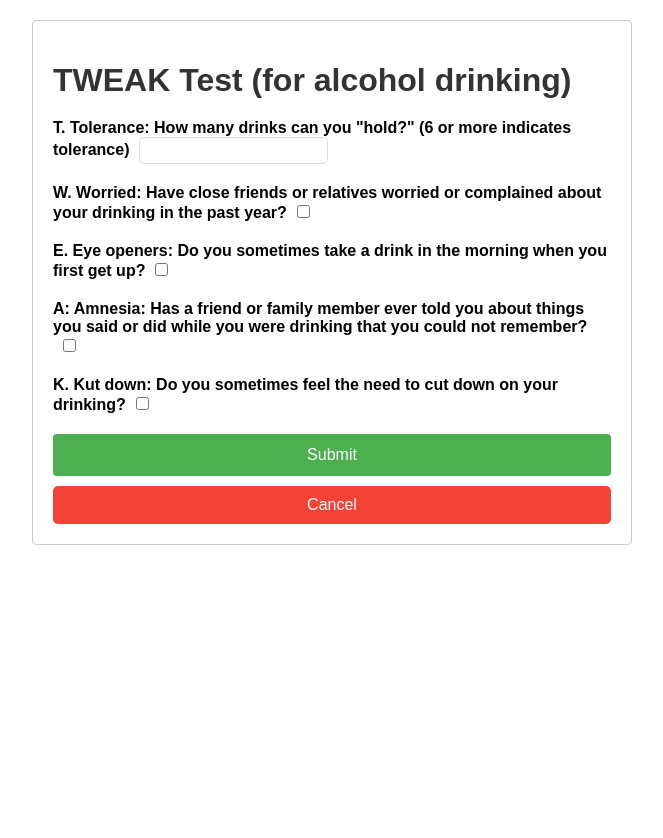
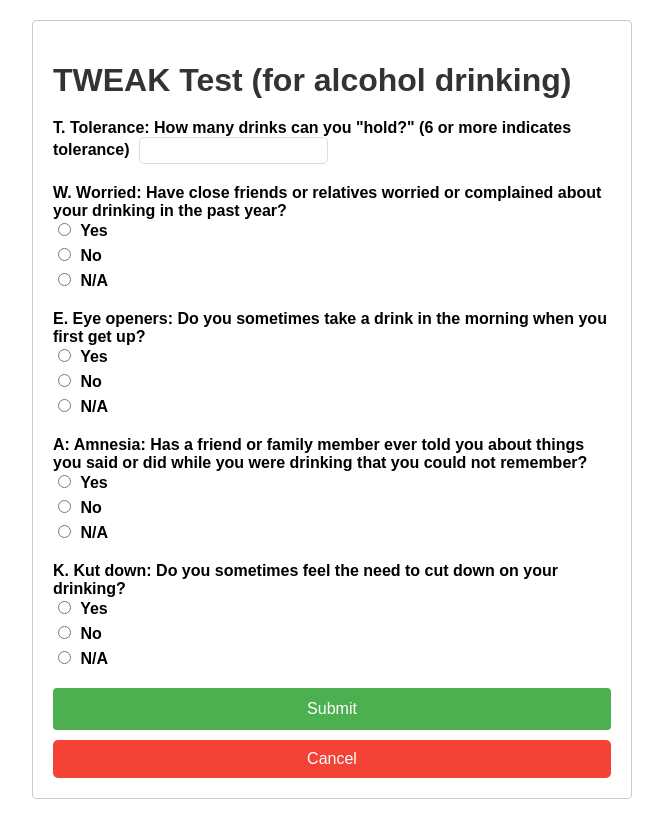
Before and after one commit to oliviahealth/Navigator, a React (Vite) app: page /tweak-test/1 in a window 1280 px wide. Shown: the top 838 px of the page, without its empty margins (308-971 px from the left). Built offline with nearby package versions, Linux system fonts and the light colour scheme.

Commit message:
Fixed the bugs with Substance Use History form, Substance Use Relapse form, and tweak test form.

```diff
--- a/src/components/SubstanceUseHistory.jsx
+++ b/src/components/SubstanceUseHistory.jsx
@@ -4,17 +4,17 @@ import { useParams } from 'react-router-dom';
 import Cookies from 'js-cookie';
 
 const initialSubstances = [
-  { name: 'Alcohol', everUsed: false, usedDuringPregnancy: false, dateLastUsed: '' },
-  { name: 'Amphetamines (ex. Adderall, “meth”)', everUsed: false, usedDuringPregnancy: false, dateLastUsed: '' },
-  { name: 'Benzodiazepines (ex. Xanax)', everUsed: false, usedDuringPregnancy: false, dateLastUsed: '' },
-  { name: 'Cannabis (“marijuana”)', everUsed: false, usedDuringPregnancy: false, dateLastUsed: '' },
-  { name: 'Cocaine', everUsed: false, usedDuringPregnancy: false, dateLastUsed: '' },
-  { name: 'Heroin', everUsed: false, usedDuringPregnancy: false, dateLastUsed: '' },
-  { name: 'Kush (synthetic marijuana)', everUsed: false, usedDuringPregnancy: false, dateLastUsed: '' },
-  { name: 'Prescription Drugs (ex. pain medications)', everUsed: false, usedDuringPregnancy: false, dateLastUsed: '' },
-  { name: 'Tobacco', everUsed: false, usedDuringPregnancy: false, dateLastUsed: '' },
-  { name: '', everUsed: false, usedDuringPregnancy: false, dateLastUsed: '', isOther: true },
-  { name: '', everUsed: false, usedDuringPregnancy: false, dateLastUsed: '', isOther: true },
+  { name: 'Alcohol', everUsed: '', usedDuringPregnancy: '', dateLastUsed: '' },
+  { name: 'Amphetamines (ex. Adderall, “meth”)', everUsed: '', usedDuringPregnancy: '', dateLastUsed: '' },
+  { name: 'Benzodiazepines (ex. Xanax)', everUsed: '', usedDuringPregnancy: '', dateLastUsed: '' },
+  { name: 'Cannabis (“marijuana”)', everUsed: '', usedDuringPregnancy: '', dateLastUsed: '' },
+  { name: 'Cocaine', everUsed: '', usedDuringPregnancy: '', dateLastUsed: '' },
+  { name: 'Heroin', everUsed: '', usedDuringPregnancy: '', dateLastUsed: '' },
+  { name: 'Kush (synthetic marijuana)', everUsed: '', usedDuringPregnancy: '', dateLastUsed: '' },
+  { name: 'Prescription Drugs (ex. pain medications)', everUsed: '', usedDuringPregnancy: '', dateLastUsed: '' },
+  { name: 'Tobacco', everUsed: '', usedDuringPregnancy: '', dateLastUsed: '' },
+  { name: '', everUsed: '', usedDuringPregnancy: '', dateLastUsed: '', isOther: true },
+  { name: '', everUsed: '', usedDuringPregnancy: '', dateLastUsed: '', isOther: true },
 ];
 
 
--- a/src/components/TweakTest.jsx
+++ b/src/components/TweakTest.jsx
@@ -7,32 +7,53 @@ const TweakTest = () => {
   const { patientId } = useParams();
   const [answers, setAnswers] = useState({
     tolerance: '',
-    worried: false,
-    eyeOpeners: false,
-    amnesia: false,
-    kutDown: false,
+    worried: '',
+    eyeOpeners: '',
+    amnesia: '',
+    kutDown: '',
   });
 
   const handleInputChange = (event) => {
-    const { name, value, type, checked } = event.target;
+    const { name, value } = event.target;
     setAnswers({
       ...answers,
-      [name]: type === 'checkbox' ? checked : value
+      [name]: value
     });
   };
 
   const calculateScore = () => {
     let score = 0;
-    score += answers.tolerance >= 6 ? 2 : 0;
-    score += answers.worried ? 2 : 0;
-    score += answers.eyeOpeners ? 1 : 0;
-    score += answers.amnesia ? 1 : 0;
-    score += answers.kutDown ? 1 : 0;
+    // Question 1: Tolerance
+    if (answers.tolerance >= 6) {
+      score += 2;
+    }
+    // Question 2: Worried
+    if (answers.worried === 'yes') {
+      score += 2;
+    }
+    // Question 3: Eye openers
+    if (answers.eyeOpeners === 'yes') {
+      score += 1;
+    }
+    // Question 4: Amnesia
+    if (answers.amnesia === 'yes') {
+      score += 1;
+    }
+    // Question 5: Kut down
+    if (answers.kutDown === 'yes') {
+      score += 1;
+    }
     return score;
   };
 
+
   const handleSubmit = async (event) => {
     event.preventDefault();
+    const score = calculateScore();
+    if (score >= 2) {
+      alert("You scored " + score + ". You meet the criteria for likely harmful drinking and are recommended to submit to a further and more stringent medical evaluation.");
+    }
+
     const accessToken = Cookies.get('accessToken');
     try {
       const response = await fetch(`${import.meta.env.VITE_API_URL}/api/insert_forms/tweak_test/${patientId}`, {
@@ -41,7 +62,7 @@ const accessToken = Cookies.get('accessToken');
           'Content-Type': 'application/json',
           'Authorization': `Bearer ${accessToken}`
         },
-        body: JSON.stringify(answers),
+        body: JSON.stringify({...answers, score: score}),
       });
       if (!response.ok) {
         throw new Error(`HTTP error! status: ${response.status}`);
@@ -49,9 +70,10 @@ const accessToken = Cookies.get('accessToken');
       const data = await response.json();
       window.history.back();
     } catch (error) {
-      console.error('failed to submit');
+      console.error('failed to submit', error);
     }
   };
+
 
   const handleCancel = () => {
     window.history.back();
@@ -77,48 +99,132 @@ const accessToken = Cookies.get('accessToken');
         <div className={styles.question}>
           <label>
             W. Worried: Have close friends or relatives worried or complained about your drinking in the past year?
+            <label>
               <input
-              type="checkbox"
+                type="radio"
                 name="worried"
-              checked={answers.worried}
+                value="yes"
+                checked={answers.worried === 'yes'}
                 onChange={handleInputChange}
-            />
+              /> Yes
+            </label>
+            <label>
+              <input
+                type="radio"
+                name="worried"
+                value="no"
+                checked={answers.worried === 'no'}
+                onChange={handleInputChange}
+              /> No
+            </label>
+            <label>
+              <input
+                type="radio"
+                name="worried"
+                value="n/a"
+                checked={answers.worried === 'n/a'}
+                onChange={handleInputChange}
+              /> N/A
+            </label>
           </label>
         </div>
 
         <div className={styles.question}>
           <label>
             E. Eye openers: Do you sometimes take a drink in the morning when you first get up?
+            <label>
               <input
-              type="checkbox"
+                type="radio"
                 name="eyeOpeners"
-              checked={answers.eyeOpeners}
+                value="yes"
+                checked={answers.eyeOpeners === 'yes'}
                 onChange={handleInputChange}
-            />
+              /> Yes
+            </label>
+            <label>
+              <input
+                type="radio"
+                name="eyeOpeners"
+                value="no"
+                checked={answers.eyeOpeners === 'no'}
+                onChange={handleInputChange}
+              /> No
+            </label>
+            <label>
+              <input
+                type="radio"
+                name="eyeOpeners"
+                value="n/a"
+                checked={answers.eyeOpeners === 'n/a'}
+                onChange={handleInputChange}
+              /> N/A
+            </label>
           </label>
         </div>
 
         <div className={styles.question}>
           <label>
             A: Amnesia: Has a friend or family member ever told you about things you said or did while you were drinking that you could not remember?
+            <label>
               <input
-              type="checkbox"
+                type="radio"
                 name="amnesia"
-              checked={answers.amnesia}
+                value="yes"
+                checked={answers.amnesia === 'yes'}
                 onChange={handleInputChange}
-            />
+              /> Yes
+            </label>
+            <label>
+              <input
+                type="radio"
+                name="amnesia"
+                value="no"
+                checked={answers.amnesia === 'no'}
+                onChange={handleInputChange}
+              /> No
+            </label>
+            <label>
+              <input
+                type="radio"
+                name="amnesia"
+                value="n/a"
+                checked={answers.amnesia === 'n/a'}
+                onChange={handleInputChange}
+              /> N/A
+            </label>
           </label>
         </div>
 
         <div className={styles.question}>
           <label>
             K. Kut down: Do you sometimes feel the need to cut down on your drinking?
+            <label>
               <input
-              type="checkbox"
+                type="radio"
                 name="kutDown"
-              checked={answers.kutDown}
+                value="yes"
+                checked={answers.kutDown === 'yes'}
                 onChange={handleInputChange}
-            />
+              /> Yes
+            </label>
+            <label>
+              <input
+                type="radio"
+                name="kutDown"
+                value="no"
+                checked={answers.kutDown === 'no'}
+                onChange={handleInputChange}
+              /> No
+            </label>
+            <label>
+              <input
+                type="radio"
+                name="kutDown"
+                value="n/a"
+                checked={answers.kutDown === 'n/a'}
+                onChange={handleInputChange}
+              /> N/A
+            </label>
           </label>
         </div>
 
```
Also changed, not shown: src/components/SubstanceUseRelapse.jsx (+15 -14 lines). Lines whose indentation alone changed are shown as unchanged.
